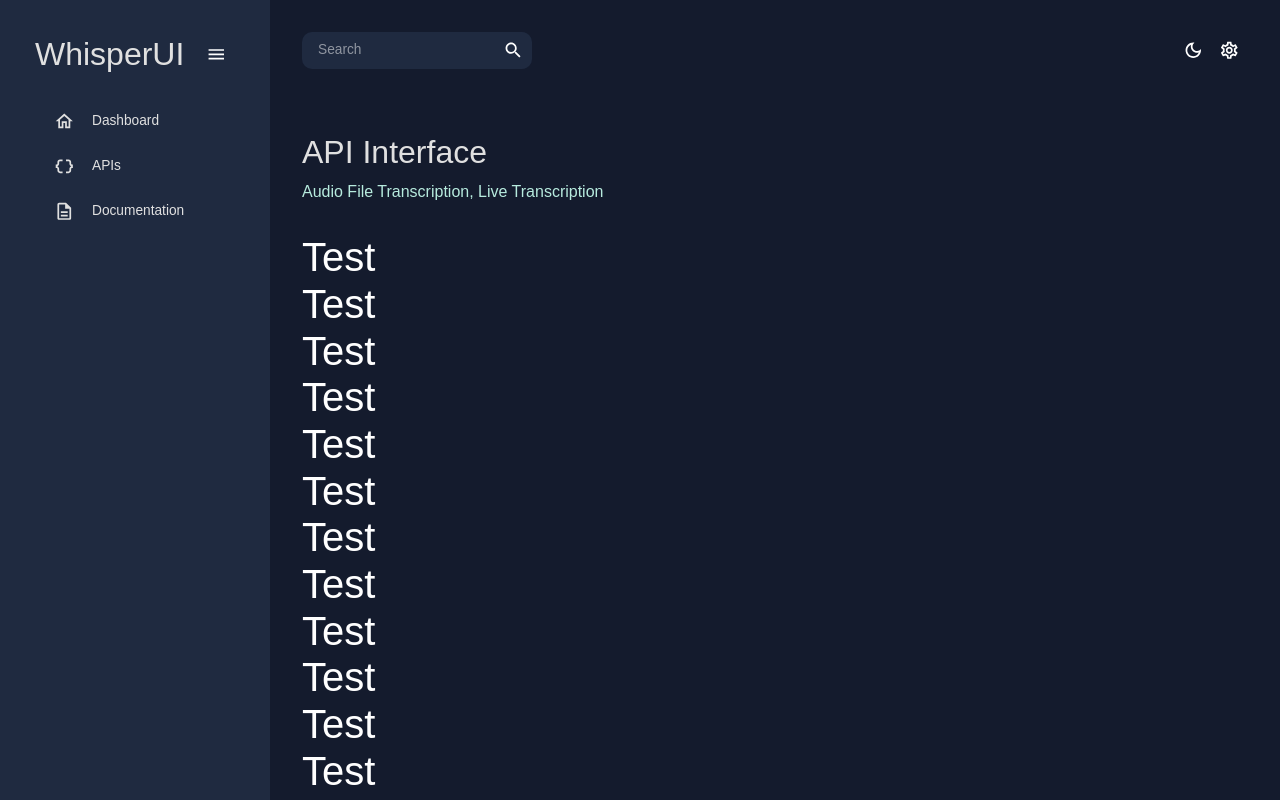
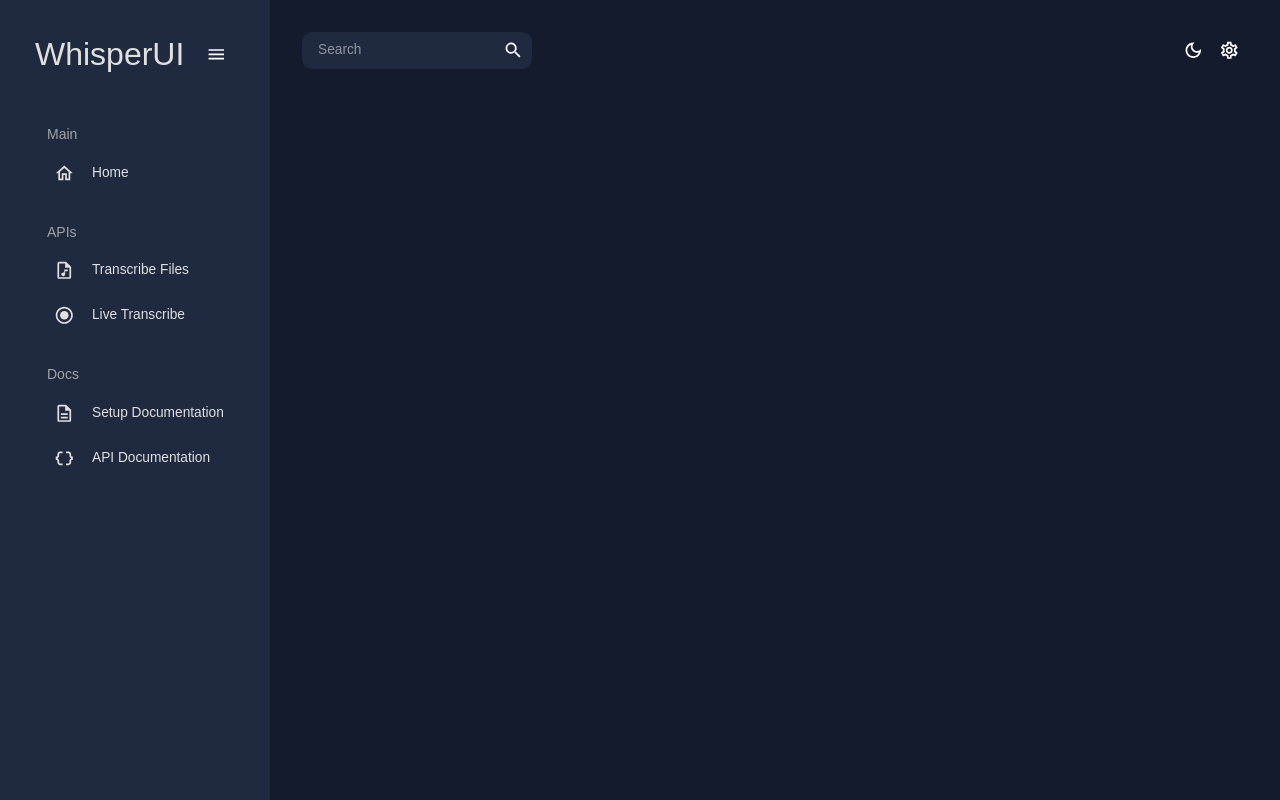
Before and after one commit to Xycone/WhisperUI, a React (Vite) app: page /APIs in a window 1280 px wide. Built offline with nearby package versions, Linux system fonts and the light colour scheme.

Commit message:
Added subpages

```diff
--- a/src/App.jsx
+++ b/src/App.jsx
@@ -10,7 +10,7 @@ import Topbar from './components/Topbar.jsx';
 import Sidebar from './components/Sidebar.jsx';
 
 // Pages
-import TranscribeAPI from './pages/APIs.jsx';
+import TranscribeFiles from './pages/TranscribeFiles.jsx';
 
 function App() {
   const [theme, colourMode] = useMode();
@@ -24,7 +24,7 @@ function App() {
           <main className="content">
             <Topbar />
             <Routes>
-              <Route path="/APIs" element={<TranscribeAPI />} />
+              <Route path="/transcribefiles" element={<TranscribeFiles />} />
             </Routes>
           </main>
         </div>
--- a/src/components/Sidebar.jsx
+++ b/src/components/Sidebar.jsx
@@ -8,6 +8,8 @@ import { Box, IconButton, Typography, useTheme } from '@mui/material';
 import { tokens } from '../themes/MyTheme';
 
 import HomeOutlinedIcon from '@mui/icons-material/HomeOutlined';
+import AudioFileOutlinedIcon from '@mui/icons-material/AudioFileOutlined';
+import RadioButtonCheckedOutlinedIcon from '@mui/icons-material/RadioButtonCheckedOutlined';
 import DataObjectOutlinedIcon from '@mui/icons-material/DataObjectOutlined';
 import DescriptionOutlinedIcon from '@mui/icons-material/DescriptionOutlined';
 import MenuOutlinedIcon from '@mui/icons-material/MenuOutlined';
@@ -85,24 +87,61 @@ function Sidebar() {
 
                     {/* Menu Items */}
                     <Box paddingLeft={isCollapsed ? undefined : "10%"}>
+                        <Typography
+                            variant="h6"
+                            color={colours.grey[300]}
+                            sx={{ p: "25px 0 5px 20px" }}
+                        >
+                            Main
+                        </Typography>
                         <Item
-                            title="Dashboard"
+                            title="Home"
                             to="/Dashboard"
                             icon={<HomeOutlinedIcon />}
                             selected={selected}
                             setSelected={setSelected}
                         />
+
+                        <Typography
+                            variant="h6"
+                            color={colours.grey[300]}
+                            sx={{ p: "25px 0 5px 20px" }}
+                        >
+                            APIs
+                        </Typography>
                         <Item
-                            title="APIs"
-                            to="/APIs"
-                            icon={<DataObjectOutlinedIcon />}
+                            title="Transcribe Files"
+                            to="/transcribefiles"
+                            icon={<AudioFileOutlinedIcon />}
                             selected={selected}
                             setSelected={setSelected}
                         />
                         <Item
-                            title="Documentation"
-                            to="/Documentation"
+                            title="Live Transcribe"
+                            to="/livetranscribe"
+                            icon={<RadioButtonCheckedOutlinedIcon />}
+                            selected={selected}
+                            setSelected={setSelected}
+                        />
+
+                        <Typography
+                            variant="h6"
+                            color={colours.grey[300]}
+                            sx={{ p: "25px 0 5px 20px" }}
+                        >
+                            Docs
+                        </Typography>
+                        <Item
+                            title="Setup Documentation"
+                            to="/Setup"
                             icon={<DescriptionOutlinedIcon />}
+                            selected={selected}
+                            setSelected={setSelected}
+                        />
+                        <Item
+                            title="API Documentation"
+                            to="/"
+                            icon={<DataObjectOutlinedIcon />}
                             selected={selected}
                             setSelected={setSelected}
                         />
--- a/src/pages/APIs.jsx
+++ /dev/null
@@ -1,87 +0,0 @@
-import { Box, Typography } from '@mui/material'
-import React from 'react'
-import Header from '../components/Header'
-
-function TranscribeAPI() {
-    return (
-        <Box p={4}>
-            <Box
-                display="flex"
-                flexDirection="column"
-            >
-                <Header
-                    title="API Interface"
-                    subtitle="Audio File Transcription, Live Transcription"
-                />
-
-                <Box mt={4}>
-                    <Typography variant="h1">Test</Typography>
-                    <Typography variant="h1">Test</Typography>
-                    <Typography variant="h1">Test</Typography>
-                    <Typography variant="h1">Test</Typography>
-                    <Typography variant="h1">Test</Typography>
-                    <Typography variant="h1">Test</Typography>
-                    <Typography variant="h1">Test</Typography>
-                    <Typography variant="h1">Test</Typography>
-                    <Typography variant="h1">Test</Typography>
-                    <Typography variant="h1">Test</Typography>
-                    <Typography variant="h1">Test</Typography>
-                    <Typography variant="h1">Test</Typography>
-                    <Typography variant="h1">Test</Typography>
-                    <Typography variant="h1">Test</Typography>
-                    <Typography variant="h1">Test</Typography>
-                    <Typography variant="h1">Test</Typography>
-                    <Typography variant="h1">Test</Typography>
-                    <Typography variant="h1">Test</Typography>
-                    <Typography variant="h1">Test</Typography>
-                    <Typography variant="h1">Test</Typography>
-                    <Typography variant="h1">Test</Typography>
-                    <Typography variant="h1">Test</Typography>
-                    <Typography variant="h1">Test</Typography>
-                    <Typography variant="h1">Test</Typography>
-                    <Typography variant="h1">Test</Typography>
-                    <Typography variant="h1">Test</Typography>
-                    <Typography variant="h1">Test</Typography>
-                    <Typography variant="h1">Test</Typography>
-                    <Typography variant="h1">Test</Typography>
-                    <Typography variant="h1">Test</Typography>
-                    <Typography variant="h1">Test</Typography>
-                    <Typography variant="h1">Test</Typography>
-                    <Typography variant="h1">Test</Typography>
-                    <Typography variant="h1">Test</Typography>
-                    <Typography variant="h1">Test</Typography>
-                    <Typography variant="h1">Test</Typography>
-                    <Typography variant="h1">Test</Typography>
-                    <Typography variant="h1">Test</Typography>
-                    <Typography variant="h1">Test</Typography>
-                    <Typography variant="h1">Test</Typography>
-                    <Typography variant="h1">Test</Typography>
-                    <Typography variant="h1">Test</Typography>
-                    <Typography variant="h1">Test</Typography>
-                    <Typography variant="h1">Test</Typography>
-                    <Typography variant="h1">Test</Typography>
-                    <Typography variant="h1">Test</Typography>
-                    <Typography variant="h1">Test</Typography>
-                    <Typography variant="h1">Test</Typography>
-                    <Typography variant="h1">Test</Typography>
-                    <Typography variant="h1">Test</Typography>
-                    <Typography variant="h1">Test</Typography>
-                    <Typography variant="h1">Test</Typography>
-                    <Typography variant="h1">Test</Typography>
-                    <Typography variant="h1">Test</Typography>
-                    <Typography variant="h1">Test</Typography>
-                    <Typography variant="h1">Test</Typography>
-                    <Typography variant="h1">Test</Typography>
-                    <Typography variant="h1">Test</Typography>
-                    <Typography variant="h1">Test</Typography>
-                    <Typography variant="h1">Test</Typography>
-                    <Typography variant="h1">Test</Typography>
-                    <Typography variant="h1">Test</Typography>
-                    <Typography variant="h1">Test</Typography>
-                </Box>
-            </Box>
-        </Box>
-    )
-}
-
-export default TranscribeAPI
--- /dev/null
+++ b/src/pages/TranscribeFiles.jsx
@@ -0,0 +1,25 @@
+import { Box, Typography } from '@mui/material'
+import React from 'react'
+import Header from '../components/Header'
+
+function TranscribeFiles() {
+    return (
+        <Box p={4}>
+            <Box
+                display="flex"
+                flexDirection="column"
+            >
+                <Header
+                    title="Transcribe Files"
+                    subtitle="Audio File Transcription"
+                />
+
+                <Box mt={4}>
+
+                </Box>
+            </Box>
+        </Box>
+    )
+}
+
+export default TranscribeFiles
```
